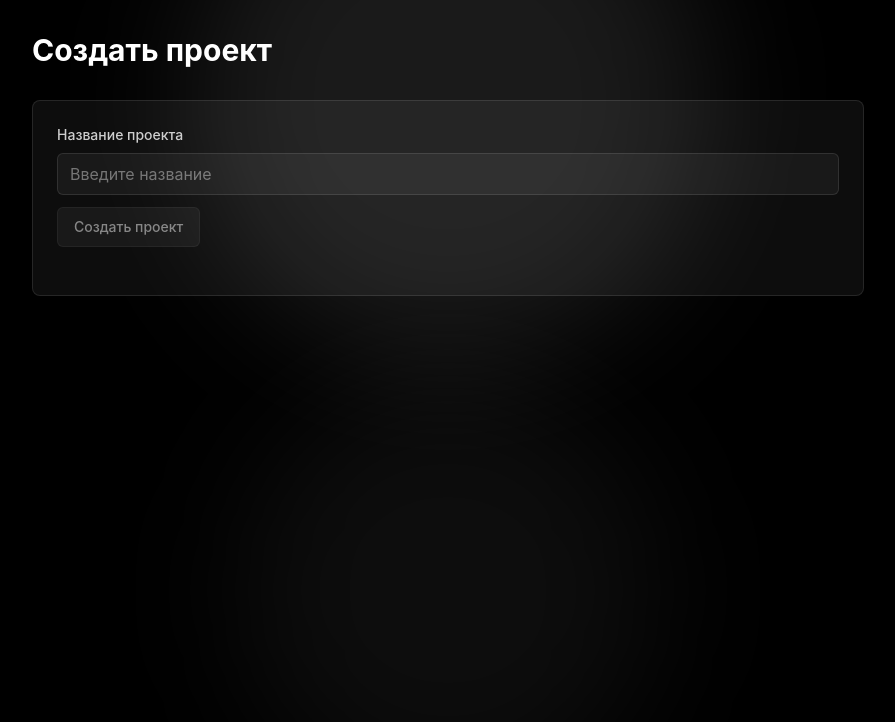
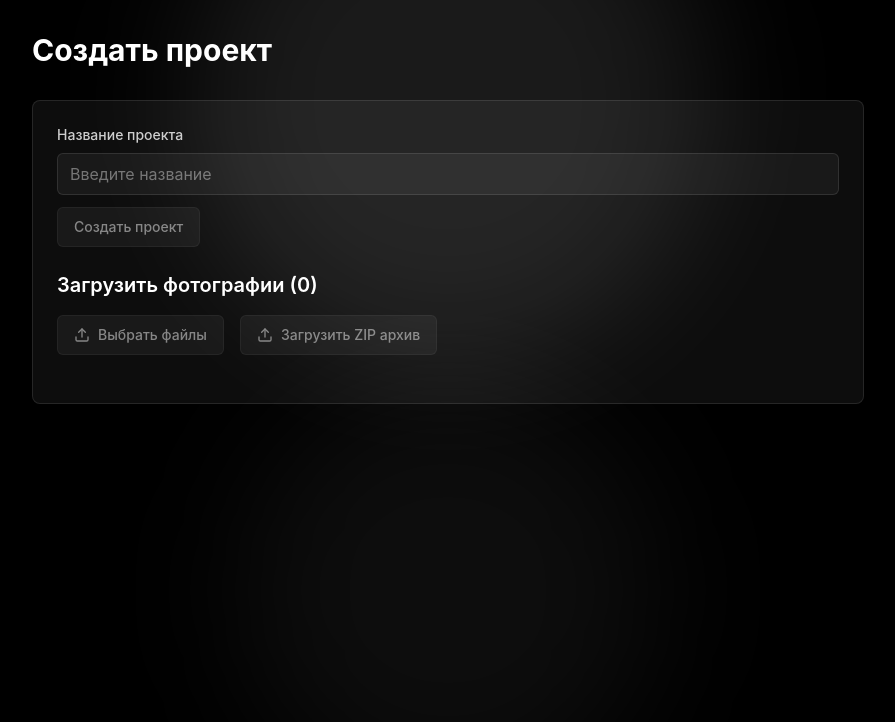
Before and after one commit to Egaliy/look-like, a Next.js app: page /admin in a window 1280 px wide. Shown: the top 722 px of the page, without its empty margins (192-1087 px from the left). Built offline with nearby package versions, Linux system fonts and the light colour scheme.

Commit message:
Исправлена форма: название и загрузка файлов на одной странице, исправлена ошибка prepared statements

```diff
--- a/app/admin/page.tsx
+++ b/app/admin/page.tsx
@@ -204,9 +204,7 @@ export default function AdminPage() {
             )}
           </div>
 
-          {/* Загрузка файлов - доступна после создания проекта */}
-          {reviewSetId && (
-            <>
+          {/* Загрузка файлов - всегда видна */}
           <div className="mb-6">
             <h2 className="mb-4 text-xl font-semibold text-white">
               Загрузить фотографии ({images.length})
@@ -224,7 +222,7 @@ export default function AdminPage() {
                 />
                 <Button
                   onClick={() => fileInputRef.current?.click()}
-                      disabled={uploading}
+                  disabled={uploading || (!reviewSetId && !title.trim())}
                   className="bg-white/10 text-white hover:bg-white/20"
                 >
                   <Upload className="mr-2 h-4 w-4" />
@@ -242,7 +240,7 @@ export default function AdminPage() {
                 />
                 <Button
                   onClick={() => zipInputRef.current?.click()}
-                      disabled={uploading}
+                  disabled={uploading || (!reviewSetId && !title.trim())}
                   className="bg-white/10 text-white hover:bg-white/20"
                 >
                   <Upload className="mr-2 h-4 w-4" />
@@ -335,8 +333,6 @@ export default function AdminPage() {
               </div>
             </div>
           )}
-            </>
-          )}
         </div>
       </div>
     </div>
--- a/app/api/admin/review-sets/route.ts
+++ b/app/api/admin/review-sets/route.ts
@@ -37,6 +37,10 @@ export async function GET() {
 }
 
 export async function POST(request: NextRequest) {
+  // Создаем новый PrismaClient для каждого запроса, чтобы избежать проблем с prepared statements
+  const { PrismaClient } = await import('@prisma/client');
+  const prismaInstance = new PrismaClient();
+
   try {
     const body = await request.json();
     const { title, description } = body;
@@ -48,15 +52,7 @@ export async function POST(request: NextRequest) {
       );
     }
 
-    // Перезапускаем соединение для избежания проблем с prepared statements
-    try {
-      await prisma.$disconnect();
-    } catch (e) {
-      // Игнорируем ошибки отключения
-    }
-    await prisma.$connect();
-
-    const reviewSet = await prisma.reviewSet.create({
+    const reviewSet = await prismaInstance.reviewSet.create({
       data: {
         title,
         description: description || null,
@@ -76,5 +72,7 @@ export async function POST(request: NextRequest) {
       { error: error.message || "Internal server error" },
       { status: 500 }
     );
+  } finally {
+    await prismaInstance.$disconnect();
   }
 }
```
Lines whose indentation alone changed are shown as unchanged.
